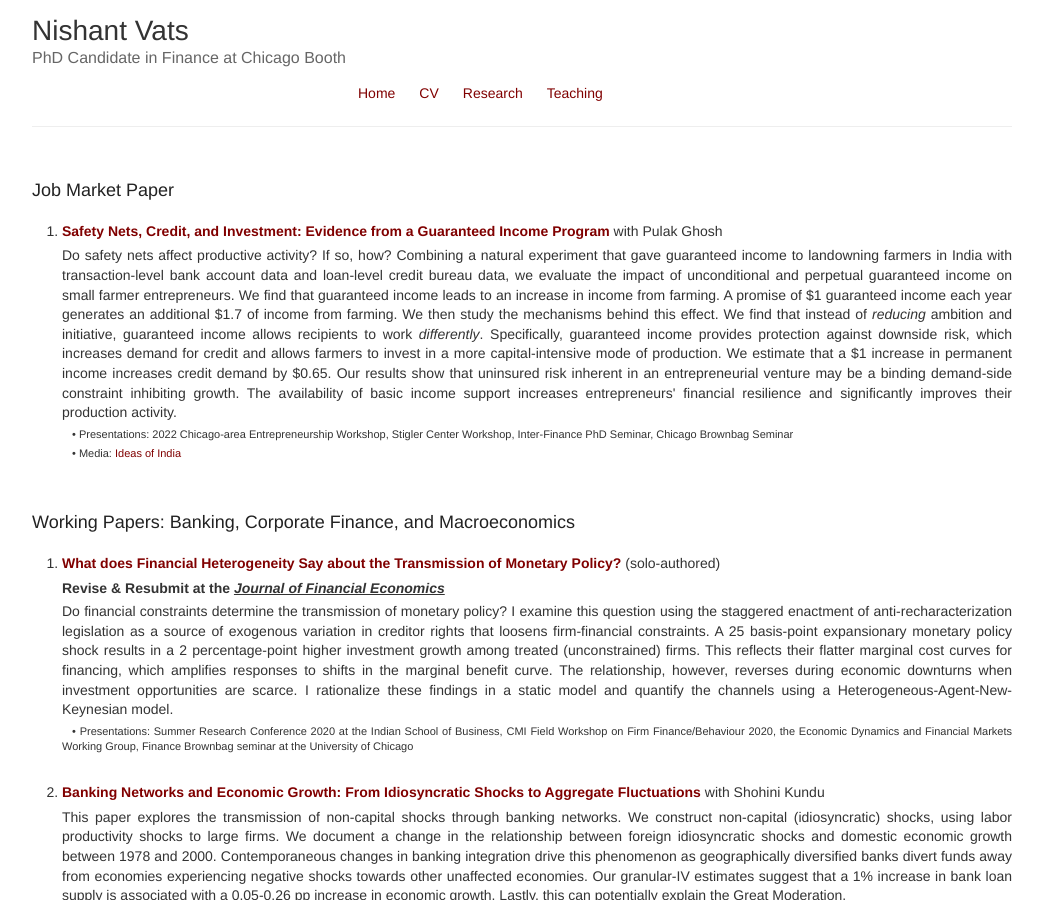
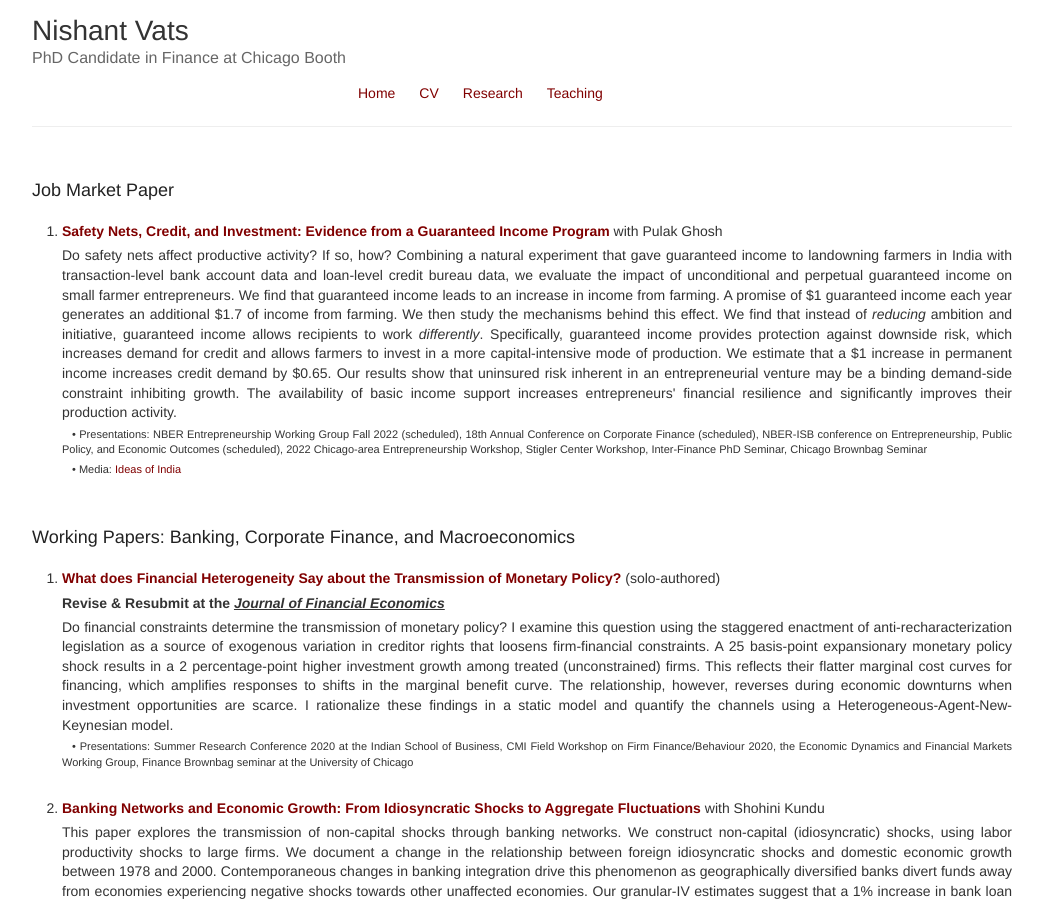
Before and after one commit to nishvats/nishvats.github.io, a Jekyll site: the page built from research.html, in a window 1280 px wide and 900 px high. Shown: the whole window, without its empty margins (118-1161 px from the left). Built offline with Jekyll 4.4.1, drawn with Linux system fonts in a browser that asks for light colours.

Commit message:
Update research.html

```diff
--- a/research.html
+++ b/research.html
@@ -7,7 +7,7 @@
 
     <li> <b><a href="/Documents/paper_jmp_nish.pdf">Safety Nets, Credit, and Investment: Evidence from a Guaranteed Income Program</a></b> with Pulak Ghosh </li>
     <p align="justify"> Do safety nets affect productive activity? If so, how? Combining a natural experiment that gave guaranteed income to landowning farmers in India with transaction-level bank account data and loan-level credit bureau data, we evaluate the impact of unconditional and perpetual guaranteed income on small farmer entrepreneurs. We find that guaranteed income leads to an increase in income from farming. A promise of $1 guaranteed income each year generates an additional $1.7 of income from farming. We then study the mechanisms behind this effect. We find that instead of <em>reducing</em> ambition and initiative, guaranteed income allows recipients to work <em>differently</em>. Specifically, guaranteed income provides protection against downside risk, which increases demand for credit and allows farmers to invest in a more capital-intensive mode of production. We estimate that a $1 increase in permanent income increases credit demand by $0.65. Our results show that uninsured risk inherent in an entrepreneurial venture may be a binding demand-side constraint inhibiting growth. The availability of basic income support increases entrepreneurs' financial resilience and significantly improves their production activity. </p>
-    <p style="text-indent:10px;font-size:11px" align="justify">• Presentations: 2022 Chicago-area Entrepreneurship Workshop, Stigler Center Workshop, Inter-Finance PhD Seminar, Chicago Brownbag Seminar </p>
+    <p style="text-indent:10px;font-size:11px" align="justify">• Presentations: NBER Entrepreneurship Working Group Fall 2022 (scheduled), 18th Annual Conference on Corporate Finance (scheduled), NBER-ISB conference on Entrepreneurship, Public Policy, and Economic Outcomes (scheduled), 2022 Chicago-area Entrepreneurship Workshop, Stigler Center Workshop, Inter-Finance PhD Seminar, Chicago Brownbag Seminar </p>
     <p style="text-indent:10px;font-size:11px" align="justify">• Media: <a href="https://www.discoursemagazine.com/economics/2022/09/15/ideas-of-india-the-impact-of-income-guarantee-on-farm-incomes-in-india/">Ideas of India</a> </p>
 
   </ol>
```
